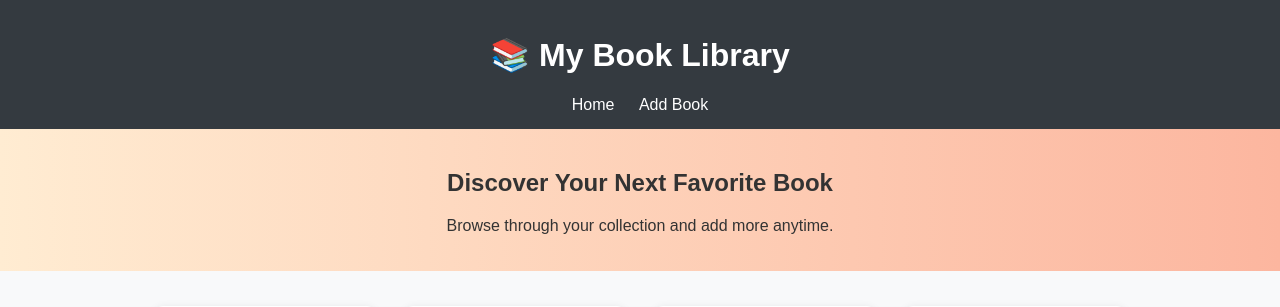
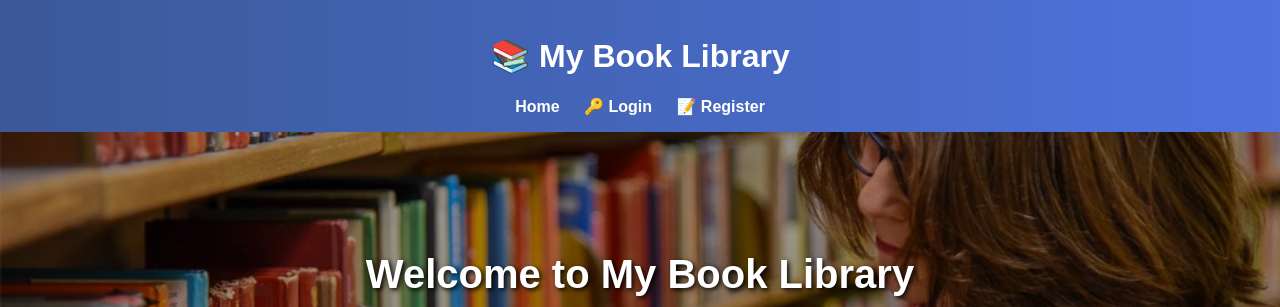
Before and after one commit to sanikamamidwar08/Books_library_project, a Flask app: page / in a window 1280 px wide. Shown: the top 307 px of the page. Run offline with Flask 3, Linux system fonts and the light colour scheme; data comes from the database, SQL or seed files in the repository; both versions use the stored data as it was after the commit.

Commit message:
Add register and login page

```diff
--- a/app.py
+++ b/app.py
@@ -1,14 +1,24 @@
-from flask import Flask, render_template, request, redirect, url_for
-import sqlite3
+from flask import Flask, render_template, request, redirect, url_for, session, flash
+import sqlite3, os
 
-DATABASE = 'database.db'
 app = Flask(__name__)
+app.secret_key = "mysecretkey"
+DATABASE = "database.db"
 
 # -------------------------
-# Database setup
+# Database Setup
 # -------------------------
 def init_db():
     with sqlite3.connect(DATABASE) as conn:
+        conn.execute(
+            """
+            CREATE TABLE IF NOT EXISTS users (
+                id INTEGER PRIMARY KEY AUTOINCREMENT,
+                username TEXT UNIQUE NOT NULL,
+                password TEXT NOT NULL
+            )
+            """
+        )
         conn.execute(
             """
             CREATE TABLE IF NOT EXISTS books (
@@ -16,7 +26,9 @@ def init_db():
                 title TEXT NOT NULL,
                 author TEXT NOT NULL,
                 year INTEGER NOT NULL,
-                image TEXT NOT NULL
+                image TEXT NOT NULL,
+                added_by INTEGER NOT NULL,
+                FOREIGN KEY (added_by) REFERENCES users (id)
             )
             """
         )
@@ -27,72 +39,131 @@ def get_db_connection():
     conn.row_factory = sqlite3.Row
     return conn
 
-def get_all_books():
-    conn = get_db_connection()
-    books_list = conn.execute("SELECT * FROM books ORDER BY id").fetchall()
-    conn.close()
-    return books_list
-
 # -------------------------
 # Routes
 # -------------------------
 @app.route("/")
 def index():
-    books = get_all_books()
+    conn = get_db_connection()
+    books = conn.execute(
+        """
+        SELECT books.*, users.username AS added_by_name
+        FROM books JOIN users ON books.added_by = users.id
+        ORDER BY books.id DESC
+        """
+    ).fetchall()
+    conn.close()
     return render_template("index.html", books=books)
 
-@app.route('/add-book')
-def add_book_form():
-    return render_template('add_book.html')
+@app.route("/register", methods=["GET", "POST"])
+def register():
+    if request.method == "POST":
+        username = request.form["username"]
+        password = request.form["password"]
+        conn = get_db_connection()
+        try:
+            conn.execute("INSERT INTO users (username, password) VALUES (?, ?)", (username, password))
+            conn.commit()
+            flash("Registration successful! Please login.", "success")
+            return redirect(url_for("login"))
+        except sqlite3.IntegrityError:
+            flash("Username already exists!", "danger")
+        finally:
+            conn.close()
+    return render_template("register.html")
 
-@app.route('/add-book/submit', methods=['POST'])
-def add_book_submit():
-    title = request.form.get('title')
-    author = request.form.get('author')
-    year = request.form.get('year')
-    image = request.form.get('image')
+@app.route("/login", methods=["GET", "POST"])
+def login():
+    if request.method == "POST":
+        username = request.form["username"]
+        password = request.form["password"]
+        conn = get_db_connection()
+        user = conn.execute("SELECT * FROM users WHERE username = ? AND password = ?", (username, password)).fetchone()
+        conn.close()
+        if user:
+            session["user_id"] = user["id"]
+            session["username"] = user["username"]
+            return redirect(url_for("index"))
+        else:
+            flash("Invalid username or password", "danger")
+    return render_template("login.html")
 
-    if not (title and author and year and image):
-        return "Please fill out all fields"
+@app.route("/logout")
+def logout():
+    session.clear()
+    return redirect(url_for("login"))
 
-    try:
-        year = int(year)
-    except ValueError:
-        return "Invalid year"
+@app.route("/add-book", methods=["GET", "POST"])
+def add_book():
+    if "user_id" not in session:
+        return redirect(url_for("login"))
 
+    if request.method == "POST":
+        title = request.form["title"]
+        author = request.form["author"]
+        year = request.form["year"]
+        image = request.form["image"]
+
+        conn = get_db_connection()
+        conn.execute(
+            "INSERT INTO books (title, author, year, image, added_by) VALUES (?, ?, ?, ?, ?)",
+            (title, author, year, image, session["user_id"])
+        )
+        conn.commit()
+        conn.close()
+        flash("Book added successfully!", "success")
+        return redirect(url_for("index"))
+
+    return render_template("add_book.html")
+
+@app.route("/book/<int:book_id>")
+def book_detail(book_id):
     conn = get_db_connection()
-    conn.execute(
-        "INSERT INTO books (title, author, year, image) VALUES (?, ?, ?, ?)",
-        (title, author, year, image)
-    )
-    conn.commit()
+    book = conn.execute(
+        """
+        SELECT books.*, users.username AS added_by_name
+        FROM books JOIN users ON books.added_by = users.id
+        WHERE books.id = ?
+        """,
+        (book_id,)
+    ).fetchone()
     conn.close()
-    return redirect(url_for('index'))
+    if not book:
+        return render_template("404.html"), 404
+    return render_template("book_detail.html", book=book)
 
 @app.route("/delete/<int:book_id>", methods=["POST"])
 def delete_book(book_id):
+    if "user_id" not in session:
+        flash("Please login to delete books.", "danger")
+        return redirect(url_for("login"))
+
     conn = get_db_connection()
+    book = conn.execute("SELECT * FROM books WHERE id = ?", (book_id,)).fetchone()
+
+    if not book:
+        conn.close()
+        flash("Book not found.", "danger")
+        return redirect(url_for("index"))
+
+    if book["added_by"] != session["user_id"]:
+        conn.close()
+        flash("You are not authorized to delete this book.", "danger")
+        return redirect(url_for("index"))
+
     conn.execute("DELETE FROM books WHERE id = ?", (book_id,))
     conn.commit()
     conn.close()
-    return redirect(url_for('index'))
 
-@app.route("/book_detail/<int:book_id>")
-def book_detail(book_id):
-    conn = get_db_connection()
-    book = conn.execute("SELECT * FROM books WHERE id = ?", (book_id,)).fetchone()
-    conn.close()
-    if book:
-        return render_template("book_detail.html", book=book)
-    else:
-        return render_template("404.html"), 404
+    flash("Book deleted successfully!", "success")
+    return redirect(url_for("index"))
 
 @app.errorhandler(404)
 def page_not_found(error):
-    return render_template("404.html", error=error), 404
+    return render_template("404.html"), 404
 
 # -------------------------
-# Main
+# Run
 # -------------------------
 if __name__ == "__main__":
     init_db()
--- a/static/style.css
+++ b/static/style.css
@@ -2,83 +2,133 @@ body {
     font-family: Arial, sans-serif;
     margin: 0;
     padding: 0;
-    background: #f8f9fa;
+    background: #f4f4f9;
     color: #333;
 }
 
-header {
-    background: #343a40;
-    color: white;
-    padding: 15px;
+/* HEADER */
+.site-header {
+    background: linear-gradient(90deg, #3b5998, #4e73df);
+    color: #fff;
+    padding: 1rem;
     text-align: center;
 }
 
-header nav a {
-    color: white;
+.navbar {
+    margin-top: 10px;
+}
+.navbar a {
     margin: 0 10px;
+    color: #fff;
+    font-weight: bold;
     text-decoration: none;
 }
-
-.hero {
-    text-align: center;
-    padding: 20px;
-    background: linear-gradient(to right, #ffecd2, #fcb69f);
+.navbar a:hover {
+    text-decoration: underline;
 }
 
-.book-list {
-    display: flex;
-    flex-wrap: wrap;
-    justify-content: center;
-    padding: 20px;
+/* BANNER */
+.home-banner {
+    position: relative;
+    text-align: center;
+    margin-bottom: 2rem;
+}
+.home-banner img {
+    width: 100%;
+    max-height: 300px;
+    object-fit: cover;
+    filter: brightness(70%);
+}
+.banner-text {
+    position: absolute;
+    top: 50%;
+    left: 50%;
+    transform: translate(-50%, -50%);
+    color: white;
+    text-shadow: 2px 2px 5px black;
+}
+.banner-text h2 {
+    font-size: 2.5rem;
+    margin-bottom: 10px;
 }
 
-.book-card {
-    background: white;
-    border-radius: 8px;
-    box-shadow: 0 2px 8px rgba(0,0,0,0.1);
-    margin: 15px;
-    width: 200px;
-    padding: 10px;
+/* BOOKS LIST */
+.section-title {
     text-align: center;
+    margin-bottom: 1.5rem;
 }
 
-.book-card img {
-    max-width: 100%;
-    height: 250px;
-    object-fit: cover;
-    border-radius: 5px;
+.books-list {
+    display: grid;
+    grid-template-columns: repeat(auto-fit, minmax(220px, 1fr));
+    gap: 1rem;
+    padding: 0 1rem;
 }
 
+.book-item {
+    background: #fff;
+    padding: 1rem;
+    border-radius: 8px;
+    box-shadow: 0 2px 5px rgba(0,0,0,0.1);
+    text-align: center;
+    transition: transform 0.2s ease-in-out;
+}
+.book-item:hover {
+    transform: scale(1.05);
+}
+.book-item img {
+    max-width: 100%;
+    height: 200px;
+    object-fit: cover;
+    margin-bottom: 0.5rem;
+}
+
+/* BUTTONS */
 .btn, .delete-btn {
     display: inline-block;
     margin-top: 10px;
     padding: 8px 12px;
     border: none;
-    background: #007bff;
+    border-radius: 5px;
+    cursor: pointer;
+}
+.btn {
+    background: #4e73df;
     color: white;
-    cursor: pointer;
-    text-decoration: none;
-    border-radius: 5px;
+    font-weight: bold;
+}
+.btn:hover {
+    background: #2e59d9;
+}
+.delete-btn {
+    background: red;
+    color: white;
+}
+.delete-btn:hover {
+    background: darkred;
 }
 
-.delete-btn {
-    background: red;
+/* FORMS */
+.form-card {
+    background: #fff;
+    padding: 2rem;
+    max-width: 400px;
+    margin: 2rem auto;
+    border-radius: 10px;
+    box-shadow: 0 2px 10px rgba(0,0,0,0.2);
+}
+.form-card input, .form-card button {
+    display: block;
+    width: 100%;
+    margin: 10px 0;
+    padding: 10px;
 }
 
-.book-detail {
+/* FOOTER */
+.footer {
+    background: #3b5998;
+    color: white;
     text-align: center;
-    padding: 20px;
+    padding: 1rem;
+    margin-top: 2rem;
 }
-
-.form-section {
-    width: 300px;
-    margin: auto;
-    padding: 20px;
-}
-
-footer {
-    background: #343a40;
-    color: white;
-    padding: 10px;
-    text-align: center;
-}
--- a/templates/base.html
+++ b/templates/base.html
@@ -0,0 +1,34 @@
+<!DOCTYPE html>
+<html lang="en">
+<head>
+    <meta charset="UTF-8">
+    <meta name="viewport" content="width=device-width, initial-scale=1.0">
+    <title>My Book Library</title>
+    <link rel="stylesheet" href="{{ url_for('static', filename='style.css') }}">
+</head>
+<body>
+
+<header class="site-header">
+    <h1>📚 My Book Library</h1>
+    <nav class="navbar">
+        <a href="{{ url_for('index') }}">Home</a>
+        {% if session.get('user_id') %}
+            <a href="{{ url_for('add_book') }}">➕ Add Book</a>
+            <a href="{{ url_for('logout') }}">🚪 Logout ({{ session.get('username') }})</a>
+        {% else %}
+            <a href="{{ url_for('login') }}">🔑 Login</a>
+            <a href="{{ url_for('register') }}">📝 Register</a>
+        {% endif %}
+    </nav>
+</header>
+
+<main class="content">
+    {% block content %}{% endblock %}
+</main>
+
+<footer class="footer">
+    <p>&copy; 2025 My Book Library | Developed by Sanika Mamidwar</p>
+</footer>
+
+</body>
+</html>
--- a/templates/index.html
+++ b/templates/index.html
@@ -1,41 +1,36 @@
-<!DOCTYPE html>
-<html>
-<head>
-    <title>My Book Library</title>
-    <link rel="stylesheet" href="{{ url_for('static', filename='style.css') }}">
-</head>
-<body>
+{% extends "base.html" %}
 
-<header>
-    <h1>📚 My Book Library</h1>
-    <nav>
-        <a href="{{ url_for('index') }}">Home</a>
-        <a href="{{ url_for('add_book_form') }}">Add Book</a>
-    </nav>
-</header>
+{% block content %}
 
-<section class="hero">
-    <h2>Discover Your Next Favorite Book</h2>
-    <p>Browse through your collection and add more anytime.</p>
-</section>
+<!-- Home Banner -->
+<div class="home-banner">
+    <img src="{{ url_for('static', filename='image/main-banner1.jpeg') }}" alt="Book Library Banner">
+    <div class="banner-text">
+        <h2>Welcome to My Book Library</h2>
+        <p>Discover and share your favorite books 📖✨</p>
+    </div>
+</div>
 
-<section class="book-list">
+<h2 class="section-title">Available Books</h2>
+
+<section class="books-list">
     {% for book in books %}
-    <div class="book-card">
-        <img src="{{ book.image }}" alt="{{ book.title }}">
-        <h3>{{ book.title }}</h3>
-        <p>by {{ book.author }} ({{ book.year }})</p>
-        <a href="{{ url_for('book_detail', book_id=book.id) }}" class="btn">View Details</a>
-        <form action="{{ url_for('delete_book', book_id=book.id) }}" method="post">
-            <button type="submit" class="delete-btn">Delete</button>
-        </form>
-    </div>
+        <div class="book-item">
+            <img src="{{ book['image'] }}" alt="{{ book['title'] }}">
+            <h3><a href="{{ url_for('book_detail', book_id=book['id']) }}">{{ book['title'] }}</a></h3>
+            <p><strong>Author:</strong> {{ book['author'] }}</p>
+            <p><strong>Year:</strong> {{ book['year'] }}</p>
+            <p><strong>Added by:</strong> {{ book['added_by_name'] }}</p>
+
+            {% if session.get('user_id') == book['added_by'] %}
+            <form method="POST" action="{{ url_for('delete_book', book_id=book['id']) }}">
+                <button type="submit" class="delete-btn">Delete</button>
+            </form>
+            {% endif %}
+        </div>
+    {% else %}
+        <p>No books available.</p>
     {% endfor %}
 </section>
 
-<footer>
-    <p>© 2025 My Book Library | Made with ❤️</p>
-</footer>
-
-</body>
-</html>
+{% endblock %}
```
Also changed, not shown: templates/404.html (+6 -11 lines), templates/add_book.html (+8 -29 lines), templates/book_detail.html (+15 -26 lines), templates/login.html (+14 -0 lines), templates/register.html (+14 -0 lines), database.db (added), static/image/login.jpg (added).
